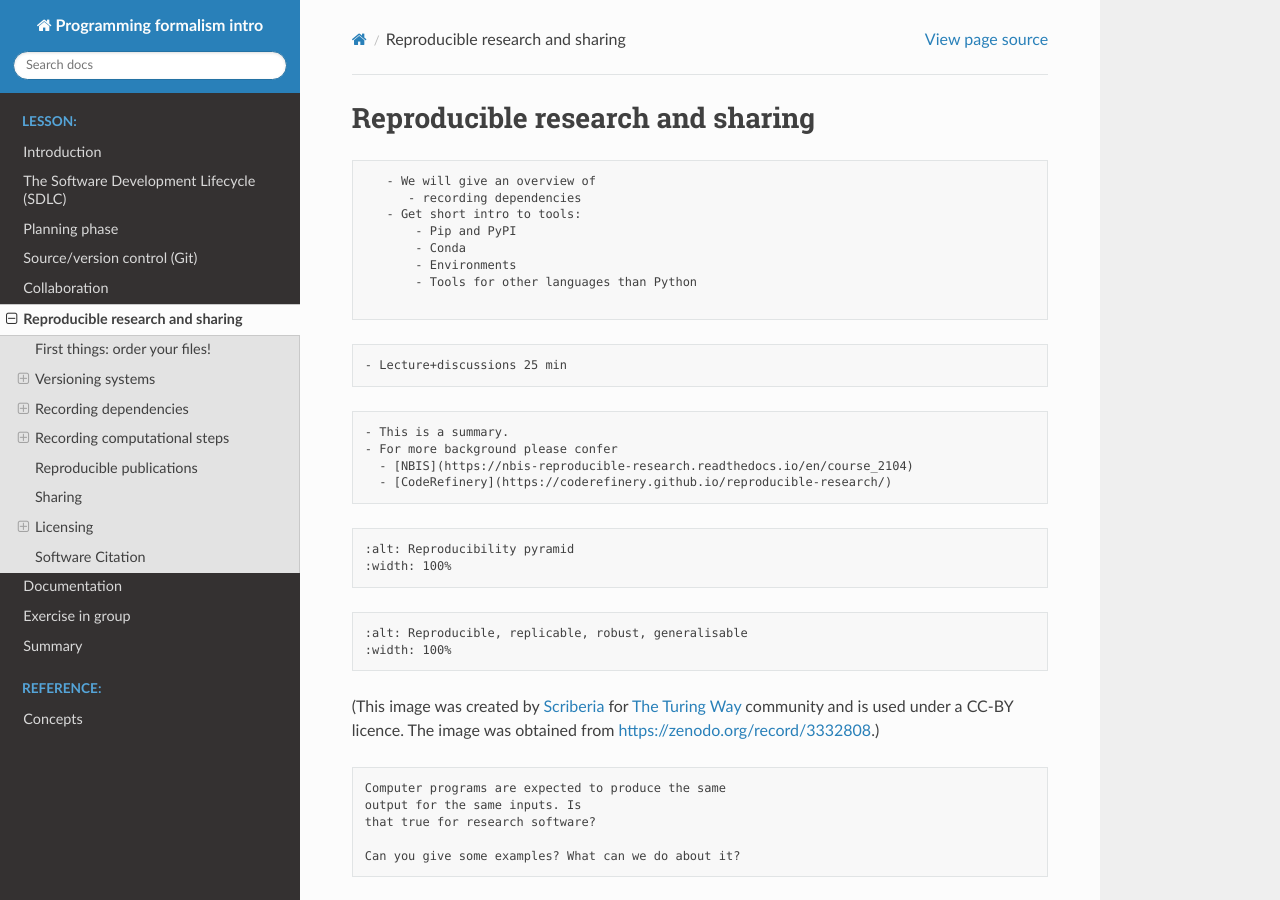
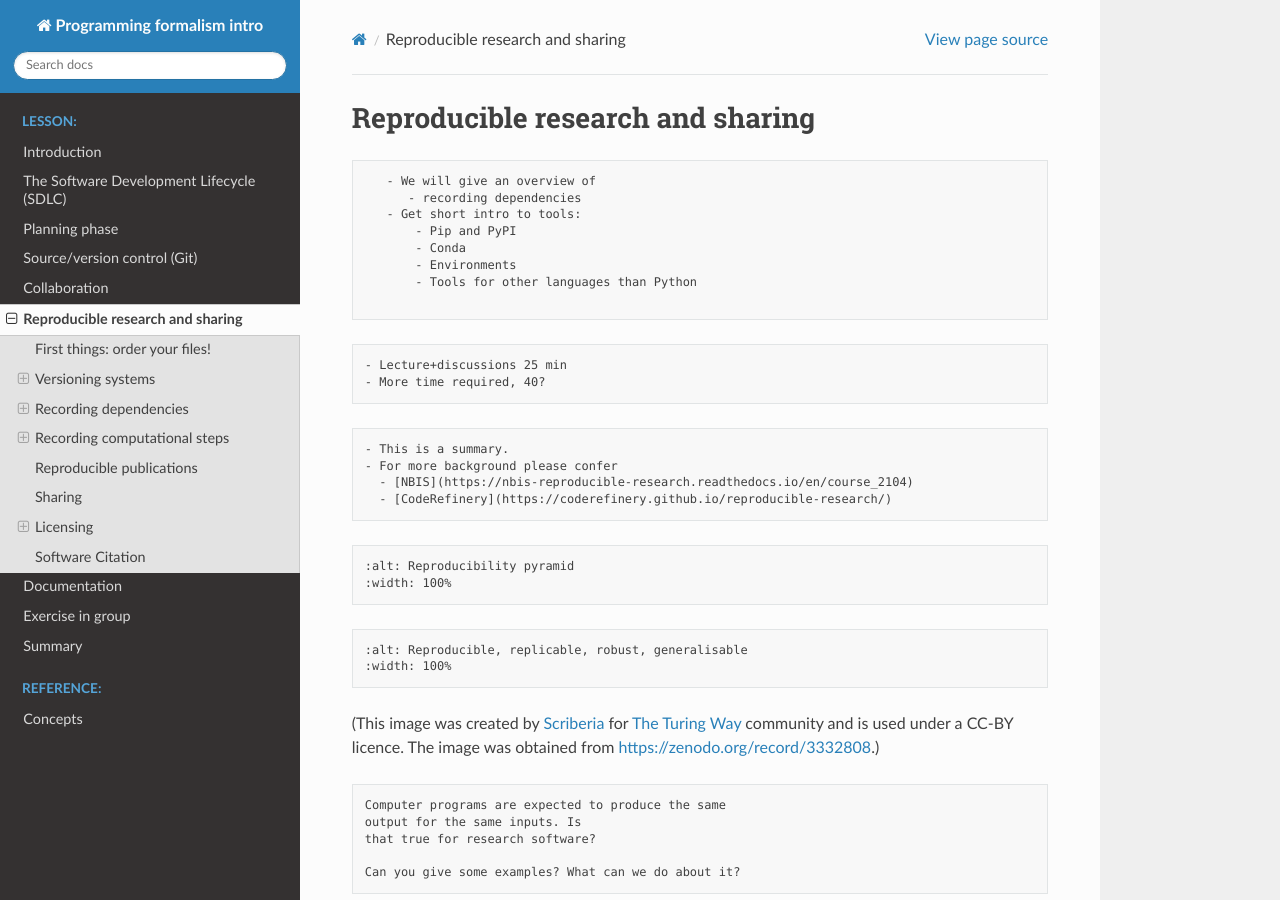
Before and after one commit to UPPMAX/programming_formalisms_intro, a Sphinx documentation site: the page built from doc/reproducible.md, in a window 1280 px wide and 900 px high. Built offline with Sphinx 7.4.7 and the Read the Docs theme 2.0.0, drawn with Linux system fonts in a browser that asks for light colours; pages that are not in the unit, such as notebooks, are missing from menus.

Commit message:
Update reproducible.md

````diff
--- a/doc/reproducible.md
+++ b/doc/reproducible.md
@@ -13,6 +13,7 @@
 
 ```{instructor-note}
 - Lecture+discussions 25 min
+- More time required, 40?
 ```
 
 ```{note}
````
